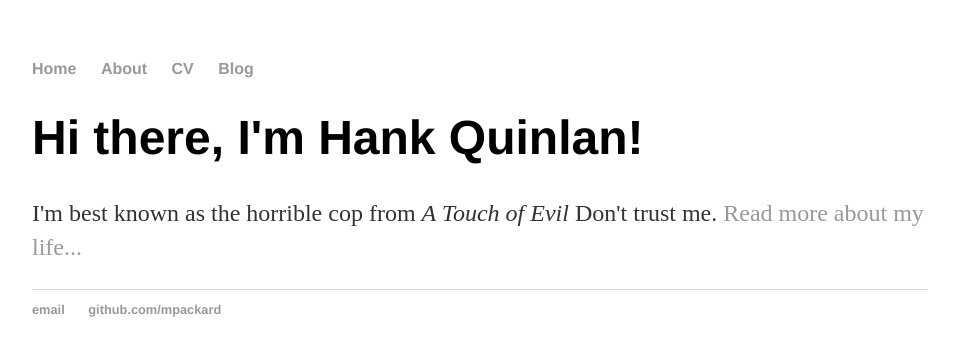
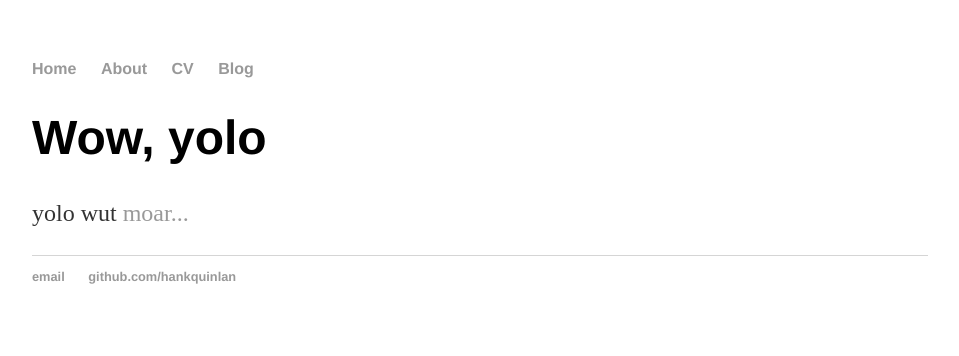
Before and after one commit to mpackard/mpackard.github.io, a Jekyll site: the page built from index.html, in a window 1280 px wide. Shown: the top 356 px of the page, without its empty margins (160-1119 px from the left). Built offline with Jekyll 4.4.1, drawn with Linux system fonts in a browser that asks for light colours.

Commit message:
Update index.html

```diff
--- a/index.html
+++ b/index.html
@@ -1,30 +1,8 @@
-<!DOCTYPE html>
-<html>
-	<head>
-		<title>Mr Ghort</title>
-		<!-- link to main stylesheet -->
-		<link rel="stylesheet" type="text/css" href="/css/main.css">
-	</head>
-	<body>
-		<nav>
-    		<ul>
-        		<li><a href="/">Home</a></li>
-	        	<li><a href="/about">About</a></li>
-        		<li><a href="/cv">CV</a></li>
-        		<li><a href="/blog">Blog</a></li>
-    		</ul>
-		</nav>
-		<div class="container">
-    		<div class="blurb">
-        		<h1>Hi there, I'm Hank Quinlan!</h1>
-				<p>I'm best known as the horrible cop from <em>A Touch of Evil</em> Don't trust me. <a href="/about">Read more about my life...</a></p>
-    		</div><!-- /.blurb -->
-		</div><!-- /.container -->
-		<footer>
-    		<ul>
-        		<li><a href="mailto:nobody@example.com">email</a></li>
-        		<li><a href="https://github.com/mpackard">github.com/mpackard</a></li>
-			</ul>
-		</footer>
-	</body>
-</html>
+---
+layout: default
+title: Mr Ghort
+---
+<div class="blurb">
+	<h1>Wow, yolo</h1>
+	<p>yolo </em> wut <a href="/about">moar...</a></p>
+</div><!-- /.blurb -->
```
